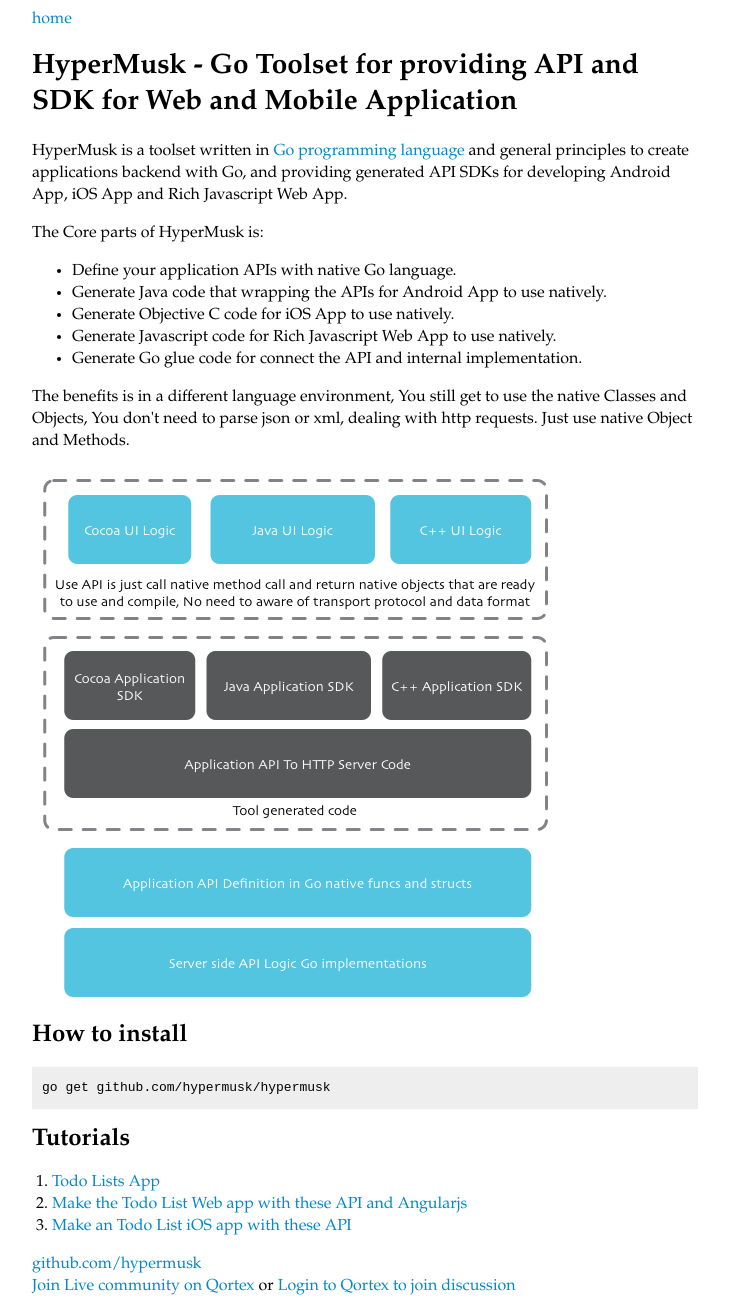
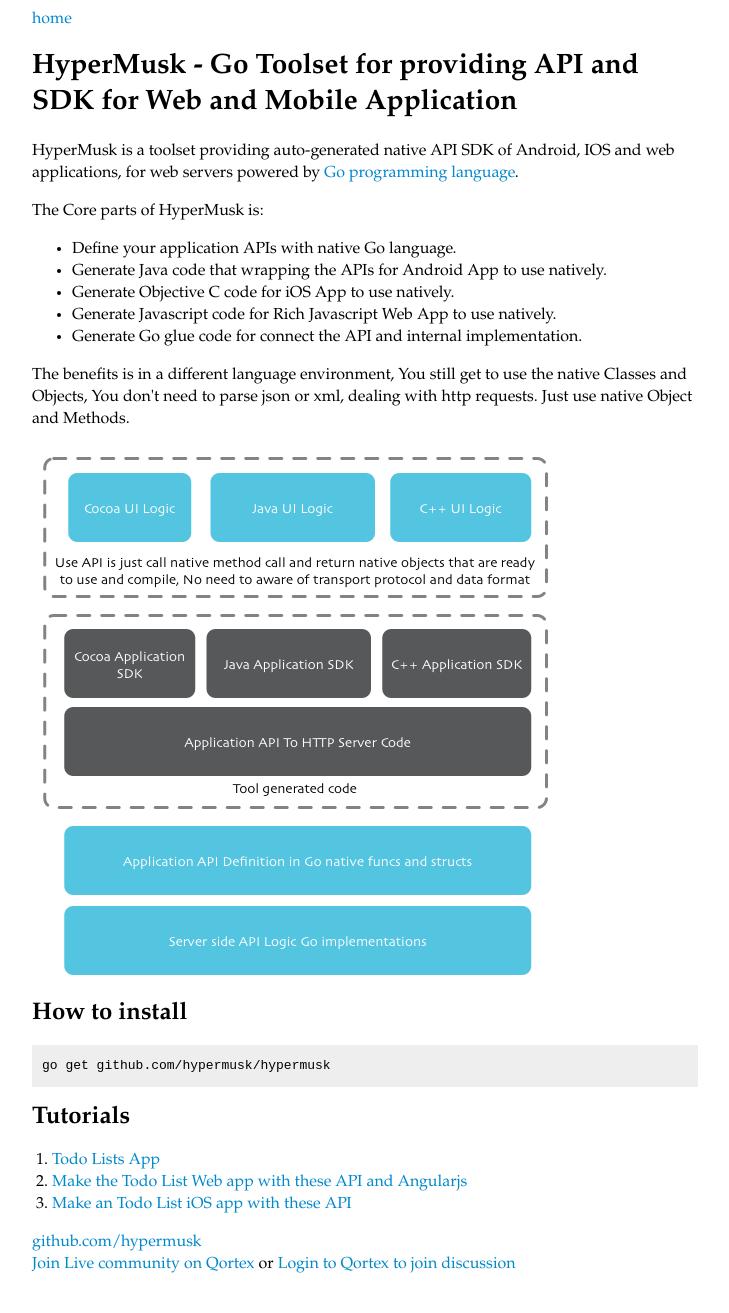
Before and after one commit to hypermusk/hypermusk.github.io, a Jekyll site: the page built from index.html, in a window 1280 px wide. Shown: the whole page, without its empty margins (275-1004 px from the left). Built offline with Jekyll 4.4.1, drawn with Linux system fonts in a browser that asks for light colours; after the commit the page ends 1291 px from its top, so only the background shows below that.

Commit message:
Update index.html

```diff
--- a/index.html
+++ b/index.html
@@ -7,7 +7,7 @@
 <h1> HyperMusk - Go Toolset for providing API and SDK for Web and Mobile Application </h1>
 
 <p>
-HyperMusk is a toolset written in <a href="http://golang.org/">Go programming language</a> and general principles to create applications backend with Go, and providing generated API SDKs for developing Android App, iOS App and Rich Javascript Web App.
+HyperMusk is a toolset providing auto-generated native API SDK of Android, IOS and web applications, for web servers powered by <a href="http://golang.org/">Go programming language</a>.
 </p>
 
 <p>
```
